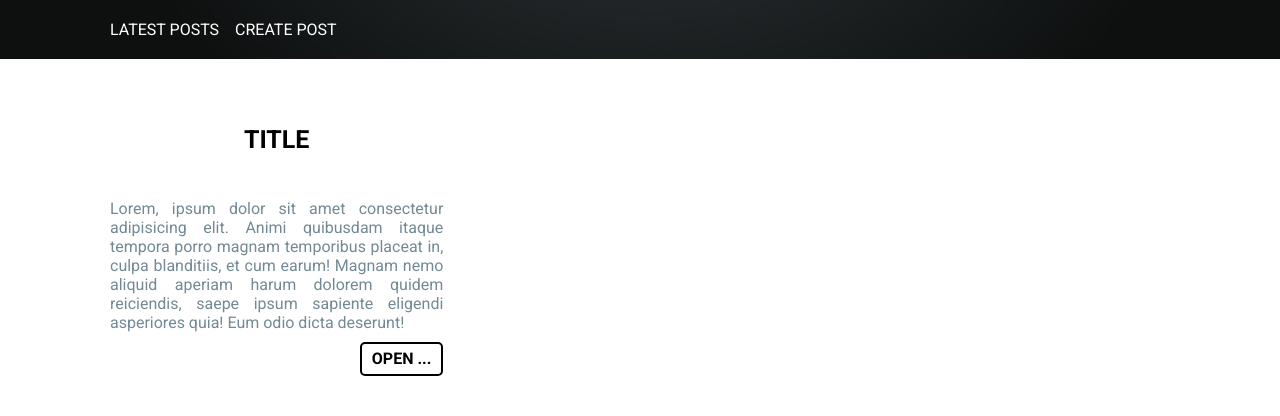
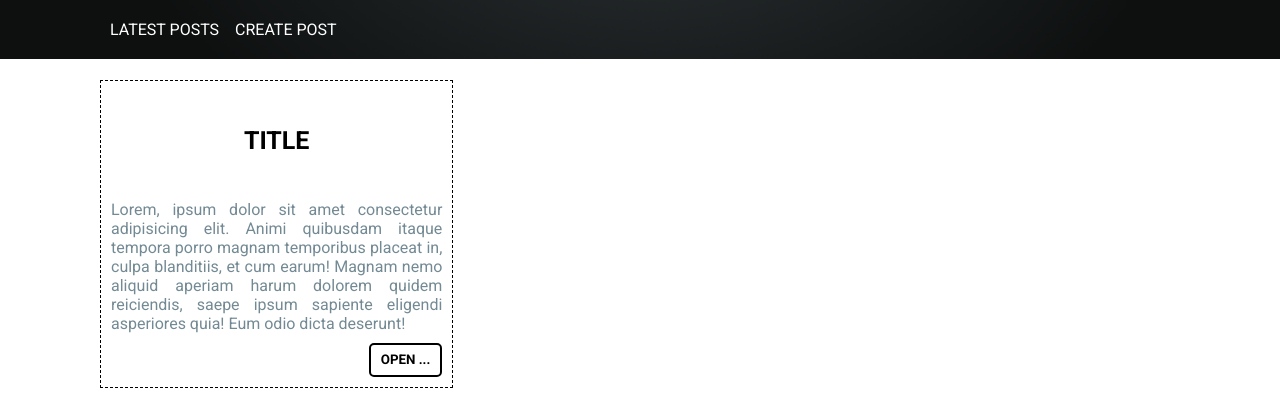
Before and after one commit to Yaroslav-Andrii/simple-blog, a Next.js app: page / in a window 1280 px wide. Shown: the top 416 px of the page. Built offline with nearby package versions, Linux system fonts and the light colour scheme.

Commit message:
fix(styles): fix styles

```diff
--- a/styles/globals.css
+++ b/styles/globals.css
@@ -1,6 +1,6 @@
 @import url('https://fonts.googleapis.com/css2?family=Roboto:wght@300;400;700&display=swap');
 
-html {
+html, button {
   font-family: 'Roboto', sans-serif;
 }
 
--- a/styles/styledComponents.ts
+++ b/styles/styledComponents.ts
@@ -1,6 +1,7 @@
 import styled from 'styled-components';
 
-export const Button = styled.a`
+export const Button = styled.button`
+  background-color: white;
   float: right;
   text-align: center;
   text-transform: uppercase;
@@ -20,7 +21,19 @@ export const Button = styled.a`
 export const CardGrid = styled.div`
   display: grid;
   grid-template-columns: 1fr 1fr 1fr;
-  gap: 10px
+  grid-template-rows: 1fr;
+  gap: 10px;
+
+  &>div {
+    display: flex;
+    flex-direction: column;
+    justify-content: space-between;
+    border: 1px dashed black;
+
+    &>button {
+      align-self: flex-end;
+    }
+  }
 `;
 
 export const PostContainer = styled.div`
```
